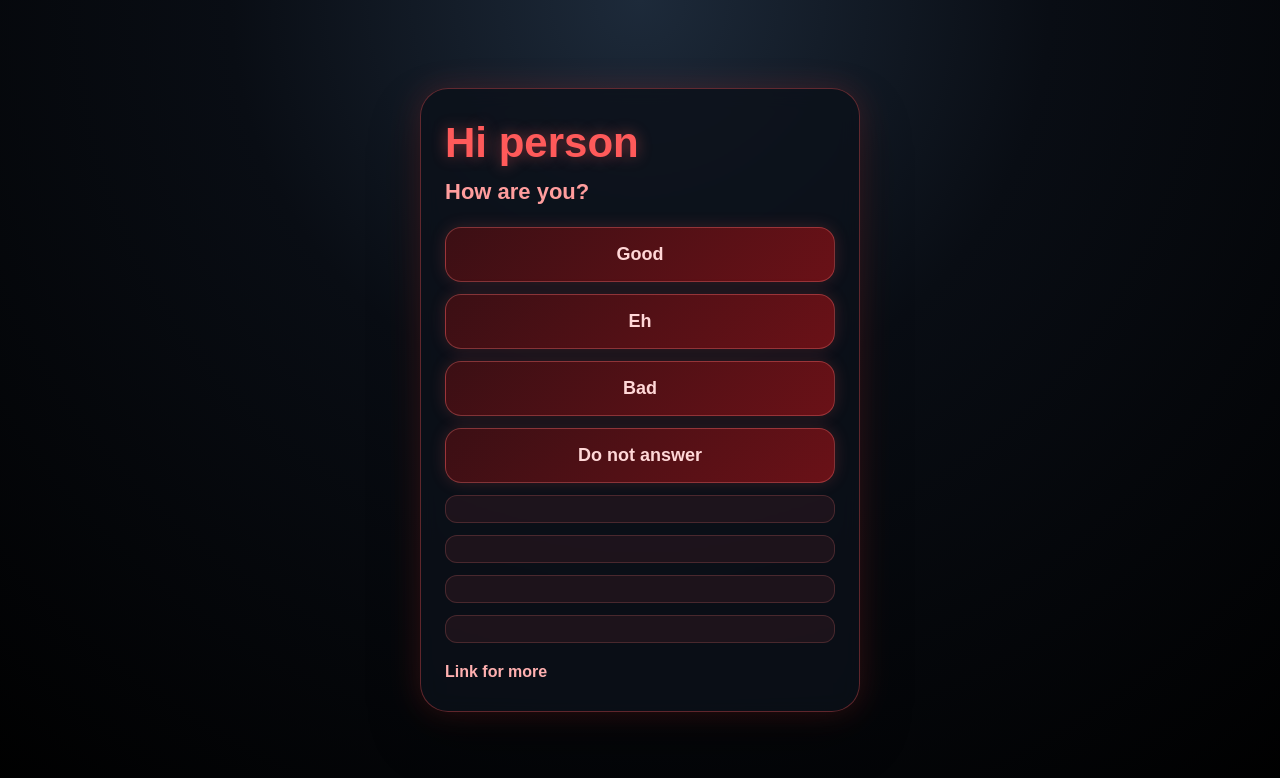
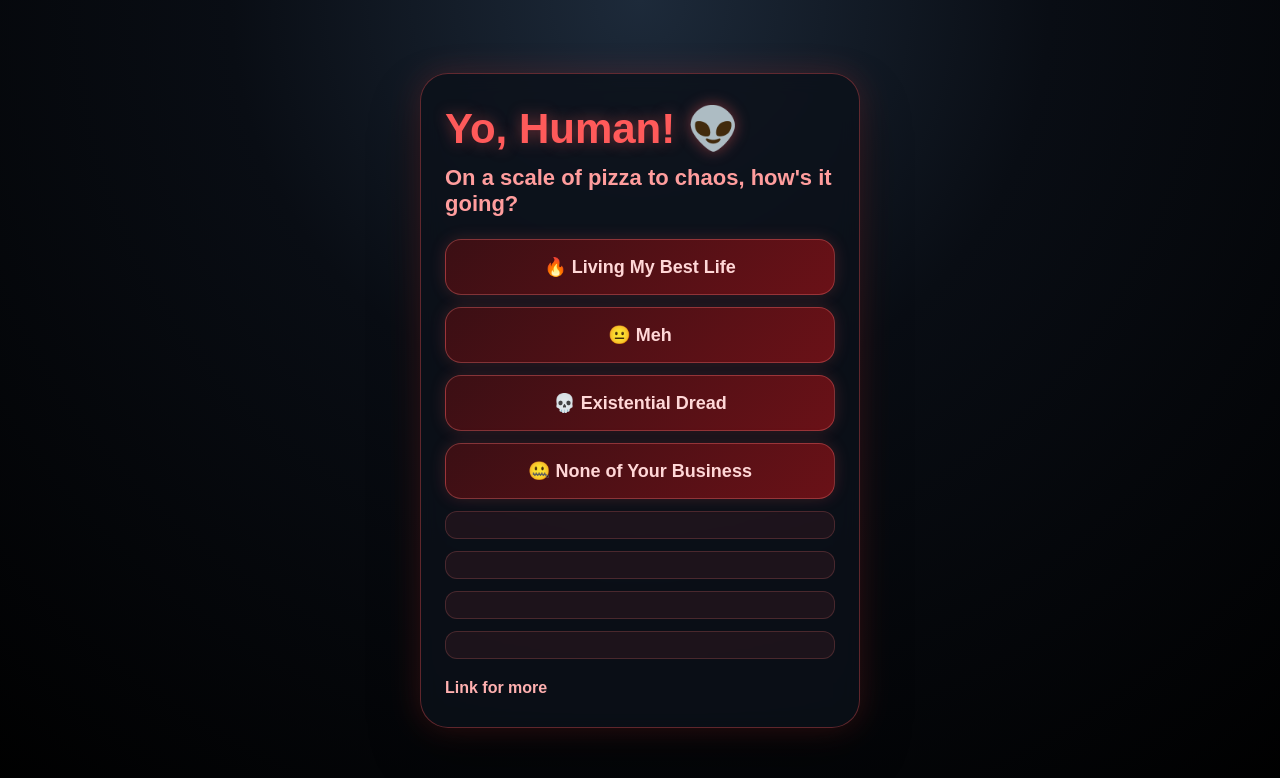
Before and after one commit to dimigolfius/my-wb, a plain HTML site: page index.html in a window 1280 px wide. Drawn offline with Linux system fonts and the light colour scheme.

Commit message:
Update index.html with new content and styles

```diff
--- a/index.html
+++ b/index.html
@@ -106,14 +106,14 @@
 
   <body>
     <div class="app">
-      <h1>Hi person</h1>
-      <p class="subtitle">How are you?</p>
+      <h1>Yo, Human! 👽</h1>
+      <p class="subtitle">On a scale of pizza to chaos, how's it going?</p>
 
       <div class="button-stack">
-        <button id="dood" class="b1">Good</button>
-        <button id="bleh" class="b1">Eh</button>
-        <button id="gad" class="b1">Bad</button>
-        <button id="dna" class="b1">Do not answer</button>
+        <button id="dood" class="b1">🔥 Living My Best Life</button>
+        <button id="bleh" class="b1">😐 Meh</button>
+        <button id="gad" class="b1">💀 Existential Dread</button>
+        <button id="dna" class="b1">🤐 None of Your Business</button>
 
       </div>
 
@@ -129,7 +129,7 @@
     </div>
 
     <script>
-      console.log("please fuck of")
+      console.log("\n👀 Congrats on opening the console, inspector! Want a cookie?");
       const buttons = document.querySelectorAll(".b1");
       const button = document.getElementById("dood");
       const button2 = document.getElementById("bleh");
@@ -151,19 +151,19 @@
           buttonItem.disabled = true;
 
           if (buttonItem === button) {
-            ma.textContent = "I am as happy as you are!";
+            ma.textContent = "POG! We vibing together now! 🎉";
           }
           if (buttonItem === button2) {
-            ma2.textContent = "Ok still a little good...";
+            ma2.textContent = "Meh is a vibe, I guess we're both confused together 🤷";
           }
           if (buttonItem === button3) {
-            ma3.textContent = "I think your day will get better.";
+            ma3.textContent = "Yikes. Want a virtual hug? Or a meme? Memes fix everything ✨";
           }
         });
       });
 
       button4.addEventListener("click", function () {
-        ma4.textContent = "ok";
+        ma4.textContent = "I RESPECT THE SILENCE. You're too cool for words anyway 😎";
         buttons.forEach((btn) => {
           btn.disabled = true;
         });
```
